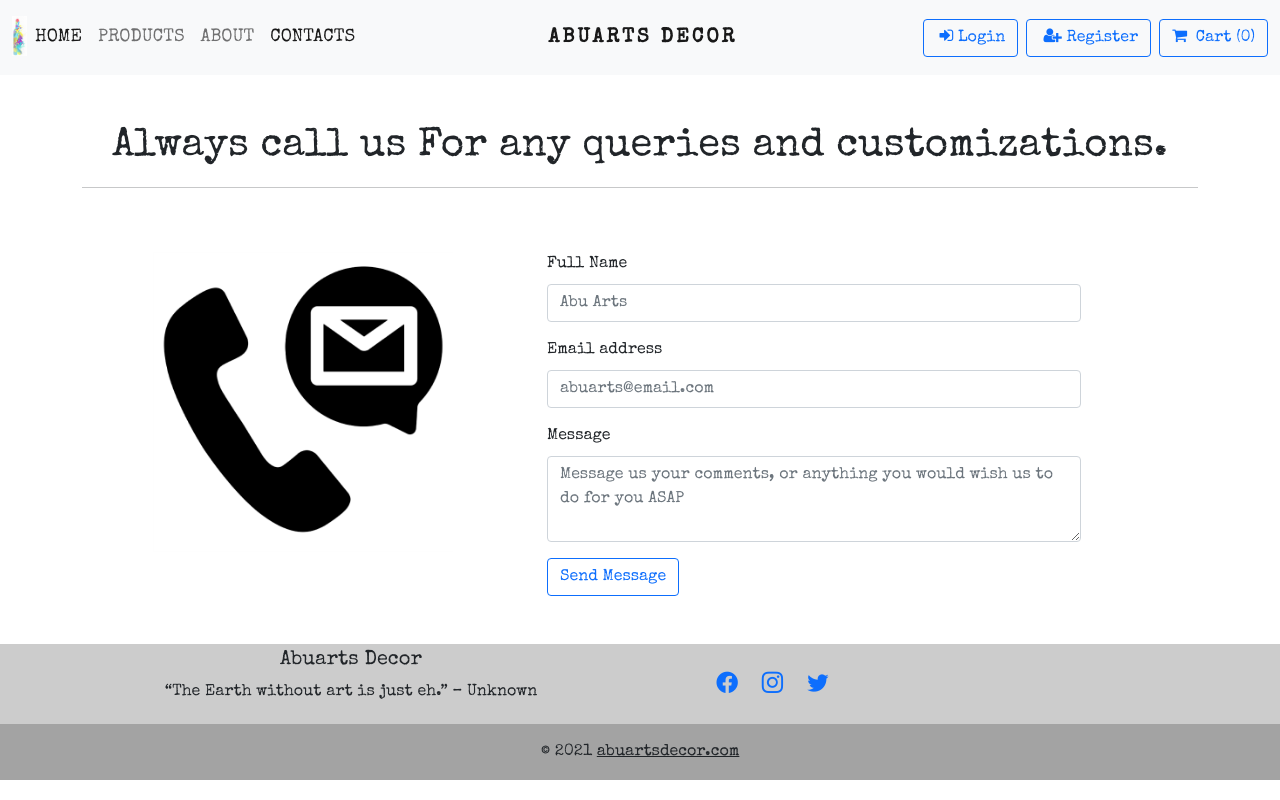
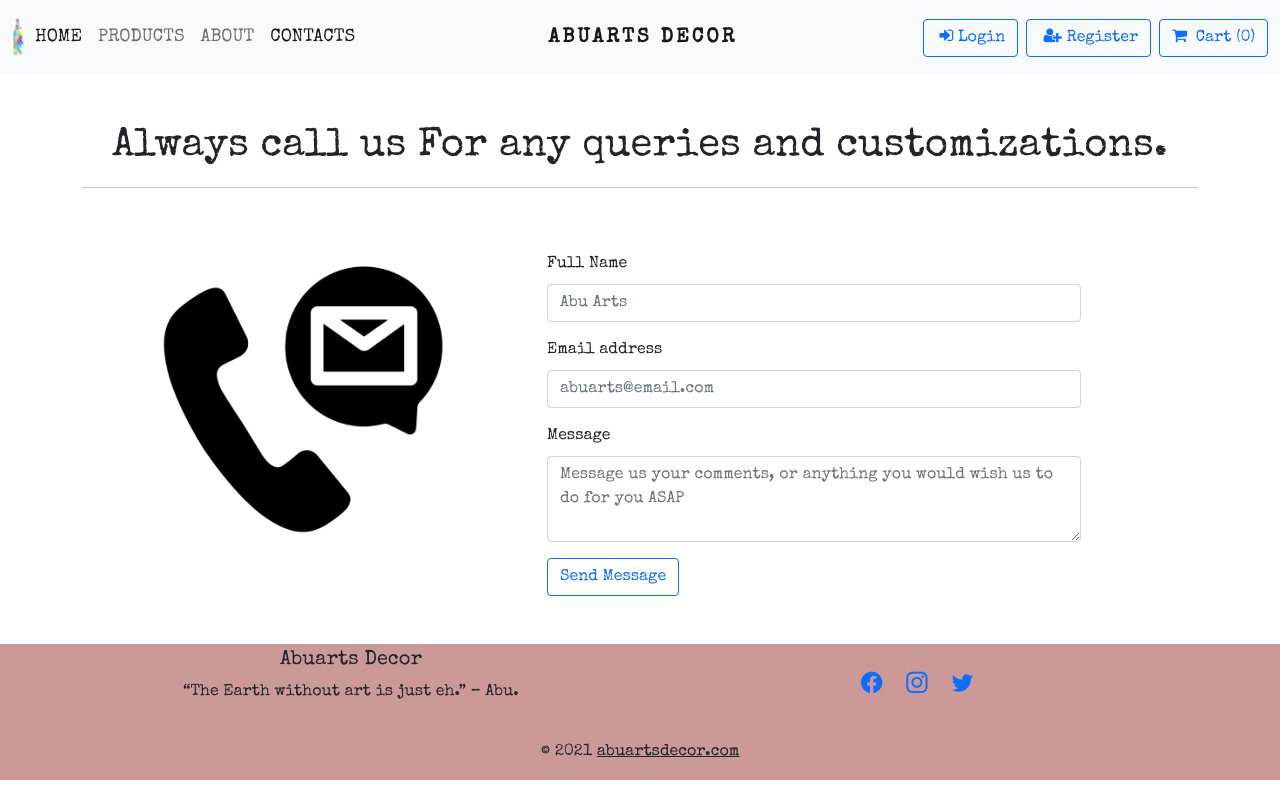
Before and after one commit to kiokoshedy/abu-arts, a React (Create React App) app: page /contact in a window 1280 px wide. Built offline with nearby package versions, Linux system fonts and the light colour scheme; a web font is replaced by a local one.

Commit message:
footer color

```diff
--- a/src/App.css
+++ b/src/App.css
@@ -22,7 +22,7 @@
   justify-content: center;
   font-size: calc(10px + 2vmin);
   color: white;
-  position: sticky;
+  position: relative;
 
 }
 
@@ -40,7 +40,7 @@
 }
 
 .App-footer {
-  position: relative;
+  position: relative;;
   min-height: 100%;
   align-items: center;
   justify-content: center;
--- a/src/components/Footer.jsx
+++ b/src/components/Footer.jsx
@@ -3,18 +3,18 @@ import { MDBFooter, MDBContainer, MDBRow, MDBCol } from 'mdb-react-ui-kit';
 
 export default function App() {
     return (
-        <MDBFooter backgroundColor='light' className='text-center text-lg-left' style={{ backgroundColor: 'rgba(0, 0, 0, 0.2)' }}>
+        <MDBFooter backgroundColor='light' className='text-center text-lg-left' style={{ backgroundColor: 'rgba(128,0,0,0.4)' }}>
             <MDBContainer className='p-1'>
                 <MDBRow>
                     <MDBCol lg='6' md='12' className='mb-4 mb-md-0'>
                         <h5 className='text'>Abuarts Decor</h5>
 
                         <p>
-                        “The Earth without art is just eh.” – Unknown
+                        “The Earth without art is just eh.” – Abu.
                         </p>
                     </MDBCol>
 
-                    <MDBCol lg='3' md='6' className='mb-4 mb-md-2'>
+                    <MDBCol lg='6' md='12' className='mb-4 mb-md-2'>
 
                         <br/>
                         <div className="icons mx-auto">
@@ -32,7 +32,7 @@ export default function App() {
                 </MDBRow>
             </MDBContainer>
 
-            <div className='text-center p-3' style={{ backgroundColor: 'rgba(0, 0, 0, 0.2)' }}>
+            <div className='text-center p-3' style={{ backgroundColor: 'rgba(128,0,0,0.0)' }}>
                 &copy; {new Date().getFullYear()}{' '}
                 <a className='text-dark' href='https://abuartsdecor.com/'>
                     abuartsdecor.com
```
